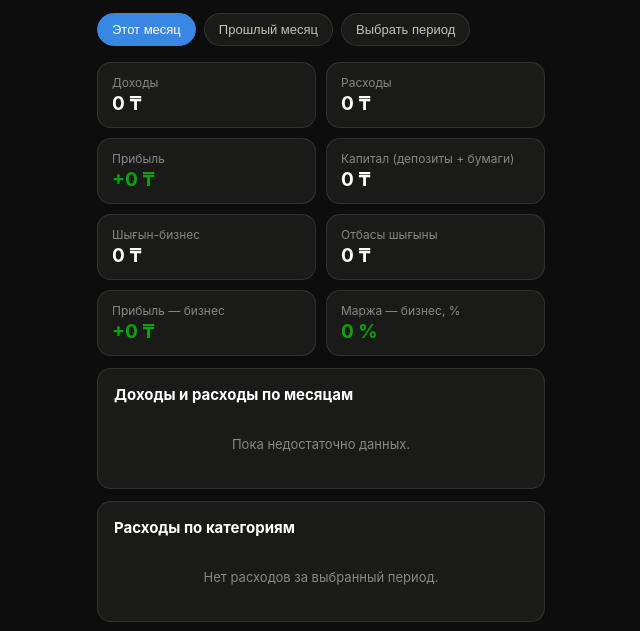
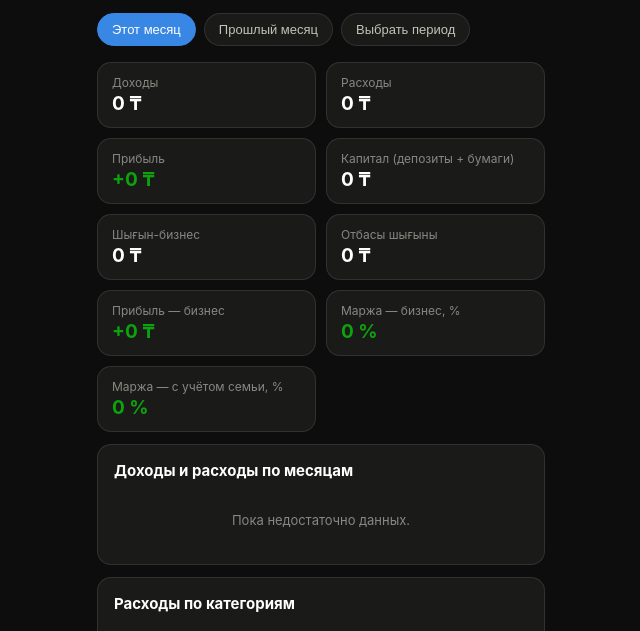
Before and after one commit to yerzhan12-commits/finance-tracker, a plain HTML site: page index.html in a window 1280 px wide. Shown: the part 89-720 px from the top of the page, without its empty margins (319-959 px from the left). Drawn offline with Linux system fonts and the light colour scheme.

Commit message:
Добавить маржу бизнеса с учётом семейных расходов
Новая плитка "Маржа — с учётом семьи, %" = (прибыль бизнеса минус отбасы
шығыны) / доход бизнеса — показывает, что реально остаётся от дохода
магазина после покрытия и бизнес-затрат, и семейных расходов.

```diff
--- a/index.html
+++ b/index.html
@@ -2022,6 +2022,12 @@ function renderDashboard(){
   var bizProfit = bizIncome - bizExpense;
   var bizMargin = bizIncome > 0 ? (bizProfit / bizIncome * 100) : 0;
 
+  // Та же маржа бизнеса, но ещё минус семейные расходы — показывает, что
+  // реально остаётся от дохода магазина после того, как из него же покрыли
+  // и бизнес-затраты, и жизнь семьи (отбасы шығыны).
+  var profitAfterFamily = bizProfit - famExpense;
+  var marginAfterFamily = bizIncome > 0 ? (profitAfterFamily / bizIncome * 100) : 0;
+
   var kpiRow = document.getElementById("kpiRow");
   kpiRow.innerHTML = "";
   kpiRow.appendChild(statTile("Доходы", formatMoney(income)));
@@ -2032,6 +2038,7 @@ function renderDashboard(){
   kpiRow.appendChild(statTile("Отбасы шығыны", formatMoney(famExpense)));
   kpiRow.appendChild(statTile("Прибыль — бизнес", formatSigned(bizProfit), bizProfit >= 0 ? "good" : "bad"));
   kpiRow.appendChild(statTile("Маржа — бизнес, %", bizMargin.toFixed(0) + " %", bizMargin >= 0 ? "good" : "bad"));
+  kpiRow.appendChild(statTile("Маржа — с учётом семьи, %", marginAfterFamily.toFixed(0) + " %", marginAfterFamily >= 0 ? "good" : "bad"));
 
   renderTrendChart();
   renderCategoryChart(ops);
```
